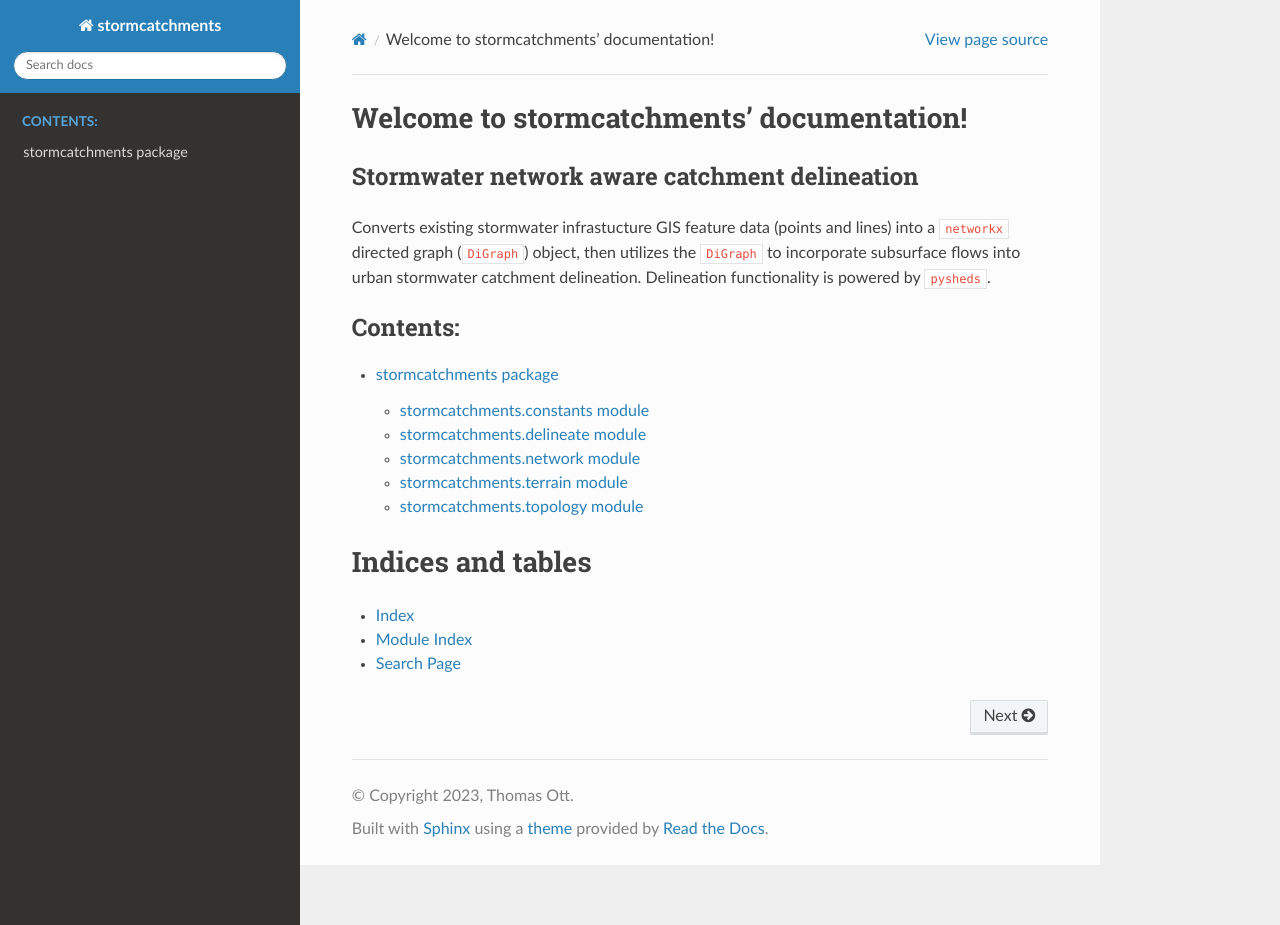
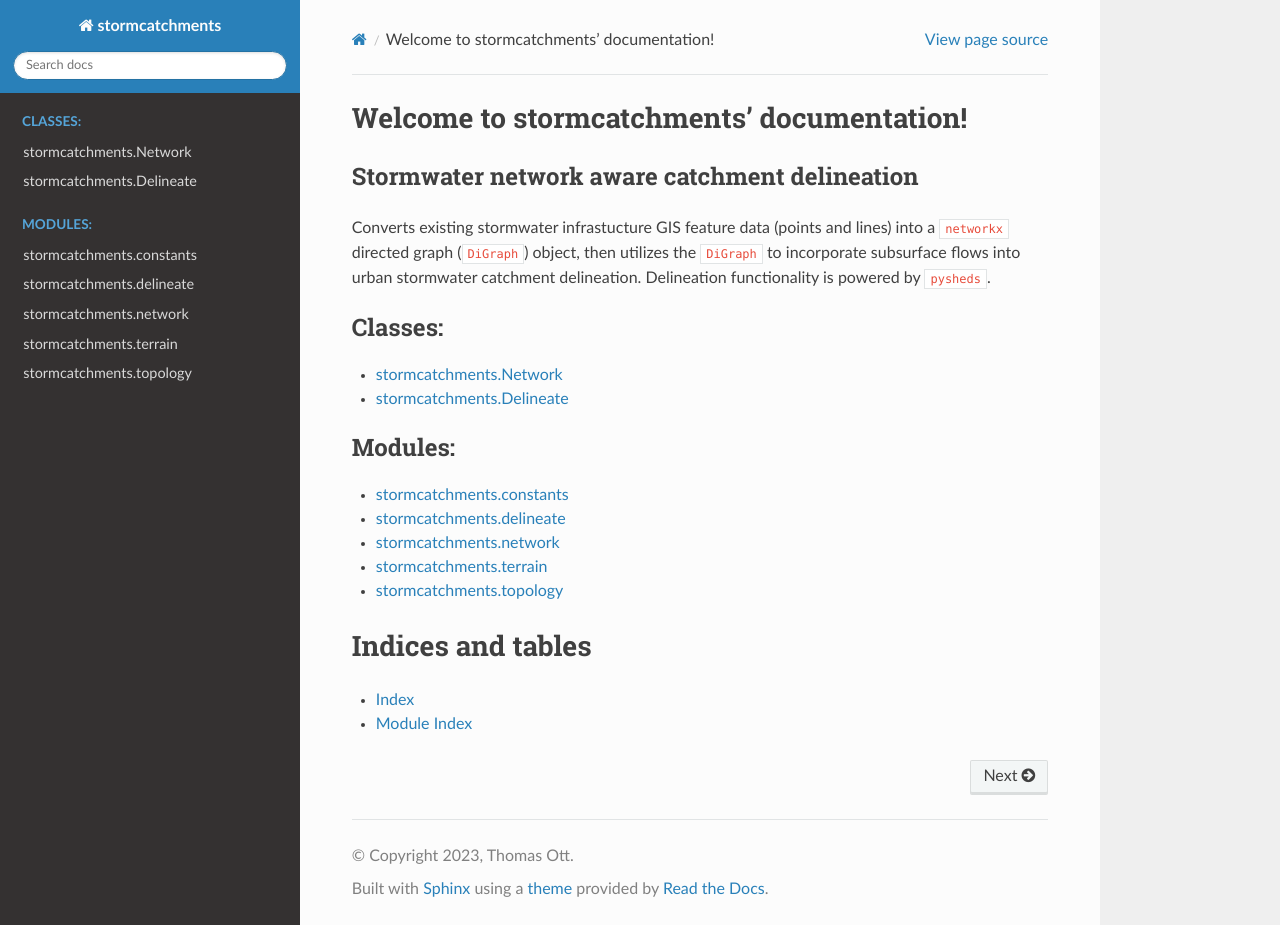
Before and after one commit to t-ott/stormcatchments, a Sphinx documentation site: the page built from docs/index.rst, in a window 1280 px wide and 925 px high. Built offline with Sphinx 7.4.7 and the Read the Docs theme 2.0.0, drawn with Linux system fonts in a browser that asks for light colours.

Commit message:
Seperate class docs

```diff
--- a/docs/index.rst
+++ b/docs/index.rst
@@ -16,7 +16,14 @@ functionality is powered by ``pysheds``.
 
 .. toctree::
    :maxdepth: 2
-   :caption: Contents:
+   :caption: Classes:
+
+   network
+   delineate
+
+.. toctree::
+   :maxdepth: 2
+   :caption: Modules:
 
    stormcatchments
 
@@ -25,4 +32,3 @@ Indices and tables
 
 * :ref:`genindex`
 * :ref:`modindex`
-* :ref:`search`
--- a/docs/stormcatchments.rst
+++ b/docs/stormcatchments.rst
@@ -1,40 +1,37 @@
-stormcatchments package
-=======================
-
-stormcatchments.constants module
---------------------------------
+stormcatchments.constants
+=========================
 
 .. automodule:: stormcatchments.constants
    :members:
    :undoc-members:
    :show-inheritance:
 
-stormcatchments.delineate module
---------------------------------
+stormcatchments.delineate
+=========================
 
 .. automodule:: stormcatchments.delineate
    :members:
    :undoc-members:
    :show-inheritance:
 
-stormcatchments.network module
-------------------------------
+stormcatchments.network
+=======================
 
 .. automodule:: stormcatchments.network
    :members:
    :undoc-members:
    :show-inheritance:
 
-stormcatchments.terrain module
-------------------------------
+stormcatchments.terrain
+=======================
 
 .. automodule:: stormcatchments.terrain
    :members:
    :undoc-members:
    :show-inheritance:
 
-stormcatchments.topology module
--------------------------------
+stormcatchments.topology
+========================
 
 .. automodule:: stormcatchments.topology
    :members:
```
Also changed, not shown: docs/delineate.rst (added, +11 -0 lines), docs/network.rst (added, +11 -0 lines).
